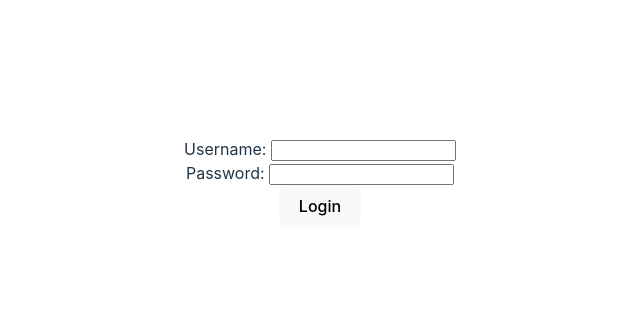
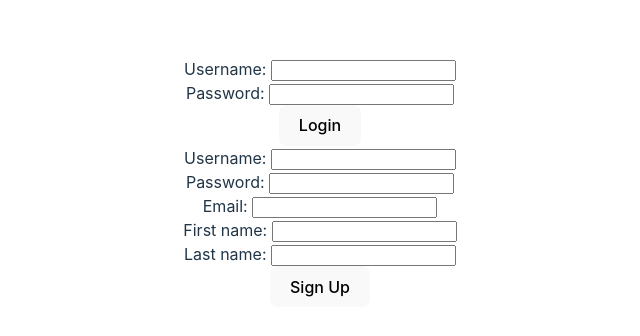
Before and after one commit to BlackTom900131/fullstack-chat, a Vue app in the folder serverless-vue/: page / in a window 1280 px wide. Shown: the part 218-554 px from the top of the page, without its empty margins (320-960 px from the left). Built offline with nearby package versions, Linux system fonts and the light colour scheme.

Commit message:
Ready for react chat engine

```diff
--- a/serverless-vue/src/App.vue
+++ b/serverless-vue/src/App.vue
@@ -3,14 +3,20 @@ import AuthPage from './pages/AuthPage/index.vue'
 </script>
 
 <template>
-  <AuthPage @onAuth="handleAuth" />
+  <div v-if="user">chats...</div>
+  <div v-else><AuthPage @onAuth="handleAuth" /></div>
 </template>
 
 <script>
 export default {
+  data() {
+    return {
+      user: undefined,
+    }
+  },
   methods: {
     handleAuth(user) {
-      console.log(`User: ${user}`)
+      this.user = user;
     },
   },
 }
--- a/serverless-vue/src/pages/AuthPage/api.js
+++ b/serverless-vue/src/pages/AuthPage/api.js
@@ -1,11 +1,21 @@
 import axios from "axios";
 
-const login = (username, password) => {
-  return axios.post("/login", { username, password });
+const loginRest = async (username, secret) => {
+  return await axios.get("https://api.chatengine.io/users/me/", {
+    headers: {
+      "Project-ID": import.meta.env.VITE_CHAT_ENGINE_PROJECT_ID,
+      "User-Name": username,
+      "User-Secret": secret,
+    },
+  });
 };
 
-const signup = (username, password) => {
-  return axios.post("/signup", { username, password });
+const signupRest = async (username, secret, email, first_name, last_name) => {
+  return await axios.post(
+    "https://api.chatengine.io/users/",
+    { username, secret, email, first_name, last_name },
+    { headers: { "Private-Key": import.meta.env.VITE_CHAT_ENGINE_PRIVATE_KEY } }
+  );
 };
 
-export { login, signup };
+export { loginRest, signupRest };
--- a/serverless-vue/src/pages/AuthPage/index.vue
+++ b/serverless-vue/src/pages/AuthPage/index.vue
@@ -9,23 +9,51 @@
             <br />
             <button type="submit">Login</button>
         </form>
+
+        <form @submit.prevent="signup">
+            <label>Username: </label>
+            <input type="text" v-model="username" />
+            <br />
+            <label>Password: </label>
+            <input type="password" v-model="password" />
+            <br />
+            <label>Email: </label>
+            <input type="text" v-model="email" />
+            <br />
+            <label>First name: </label>
+            <input type="text" v-model="first_name" />
+            <br />
+            <label>Last name: </label>
+            <input type="text" v-model="last_name" />
+            <br />
+            <button type="submit">Sign Up</button>
+        </form>
     </div>
 </template>
 
 <script>
-import { signup } from './api'
+import { loginRest, signupRest } from './api'
 
 export default {
     data() {
         return {
             username: '',
             password: '',
+            email: '',
+            first_name: '',
+            last_name: '',
         }
     },
     methods: {
         login() {
-            signup(this.username, this.password);
-            this.$emit('onAuth', `${this.username} + ${this.password}`, );
+            loginRest(this.username, this.password)
+            .then(response => this.$emit('onAuth', { ...response.data, secret: this.password } ))
+            .catch(error => console.log('Login error', error));
+        },
+        signup() {
+            signupRest(this.username, this.password, this.email, this.first_name, this.last_name)
+            .then(response => this.$emit('onAuth', { ...response.data, secret: this.password } ))
+            .catch(error => console.log('Sign up error', error));
         },
     },
 }
```
